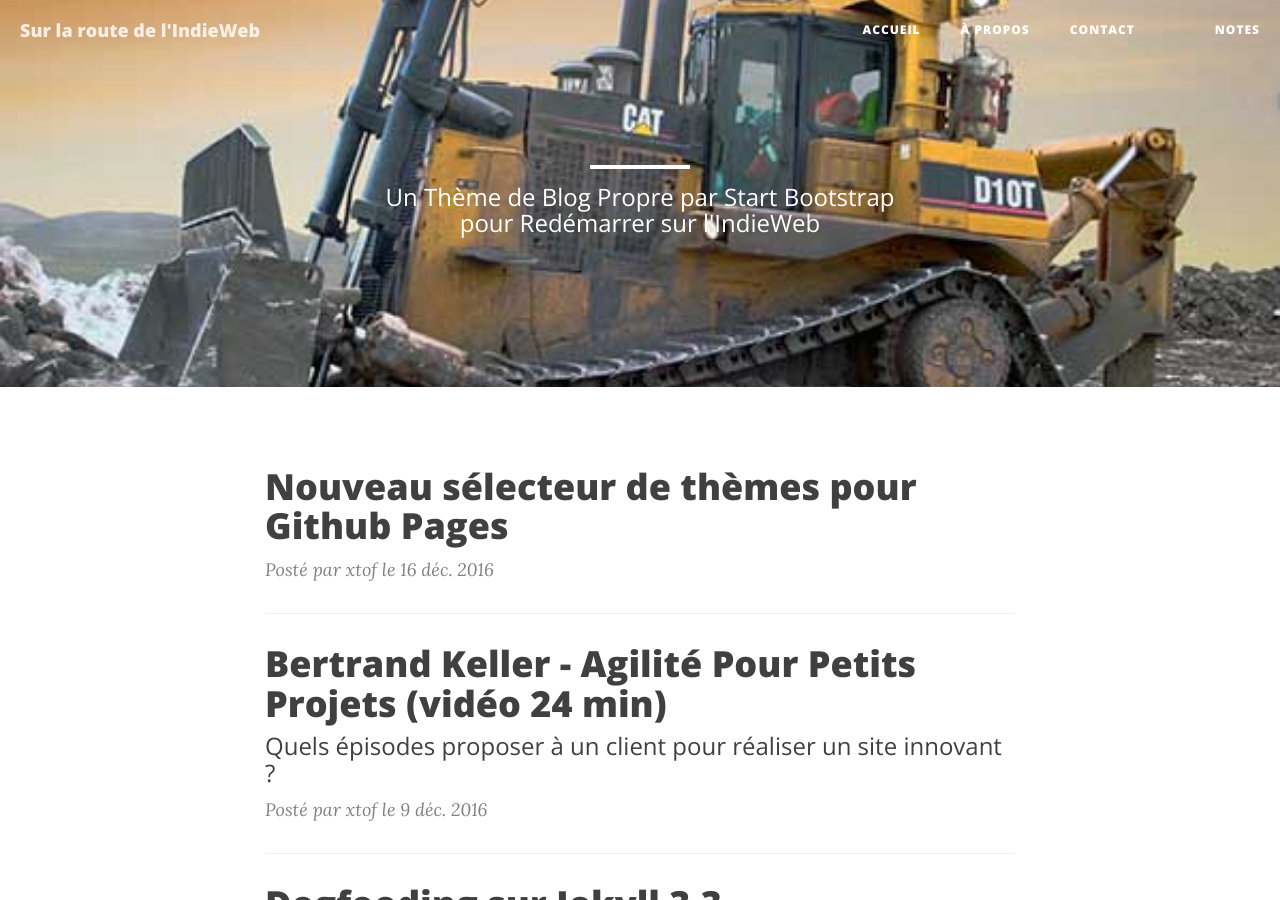
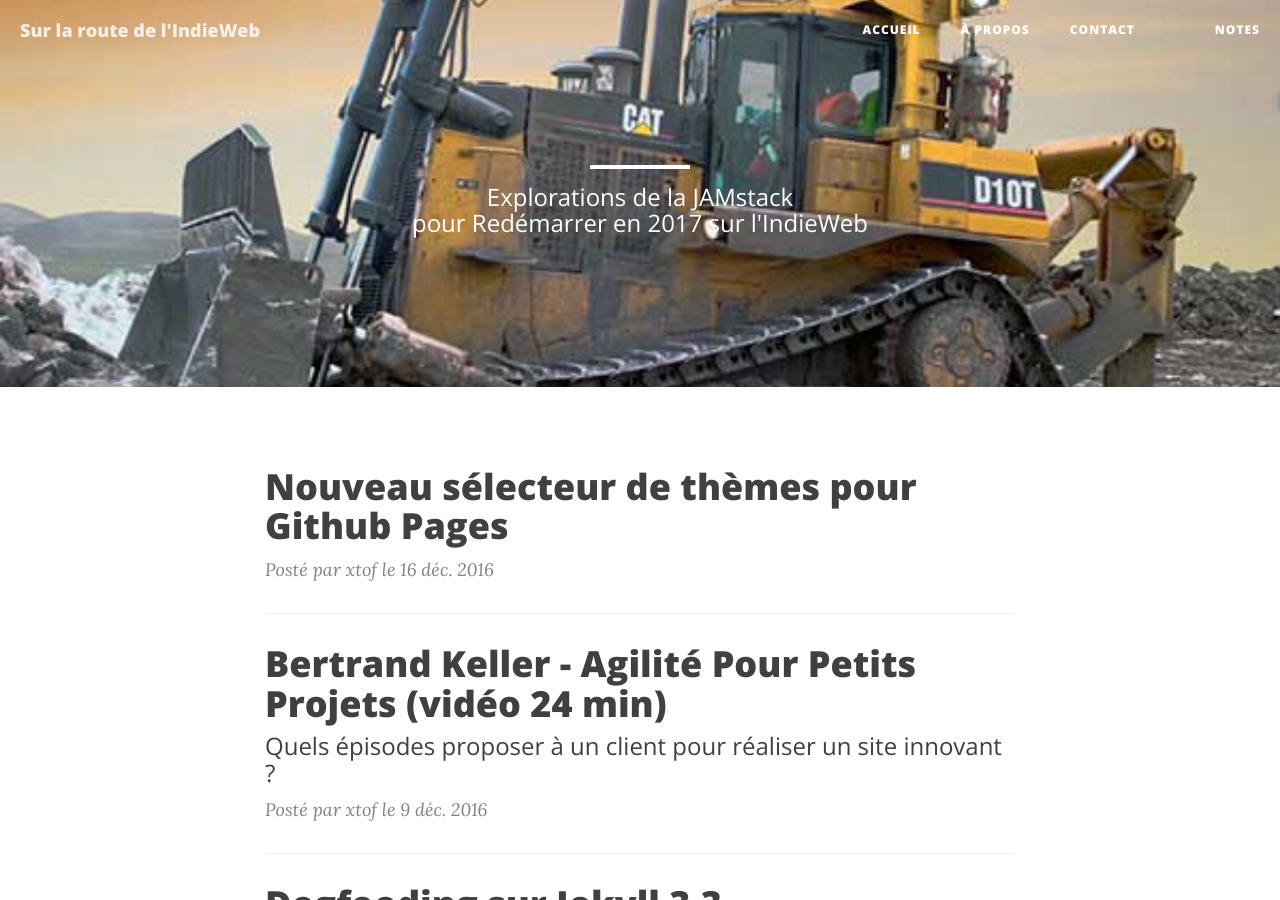
Before and after one commit to ChristopheDucamp/xtof-clean-blog, a Jekyll site: the page built from index.html, in a window 1280 px wide and 900 px high. Built offline with Jekyll 4.4.1, drawn with Linux system fonts in a browser that asks for light colours; nearby versions of some CDN libraries; the list of posts is cut into pages by our own code.

Commit message:
Updated description

```diff
--- a/index.html
+++ b/index.html
@@ -1,7 +1,7 @@
 ---
 title: ''
 layout: page
-description: Un Thème de Blog Propre par Start Bootstrap <br>pour Redémarrer sur l'IndieWeb
+description: Explorations de la JAMstack<br>pour Redémarrer en 2017 sur l'IndieWeb
 draft: false
 ---
 
```
